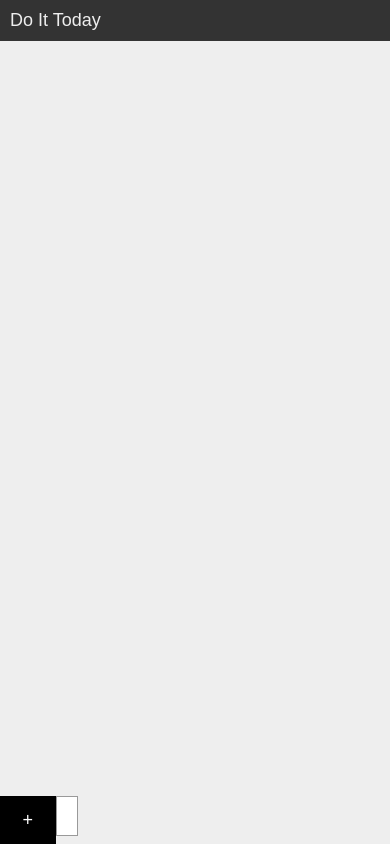
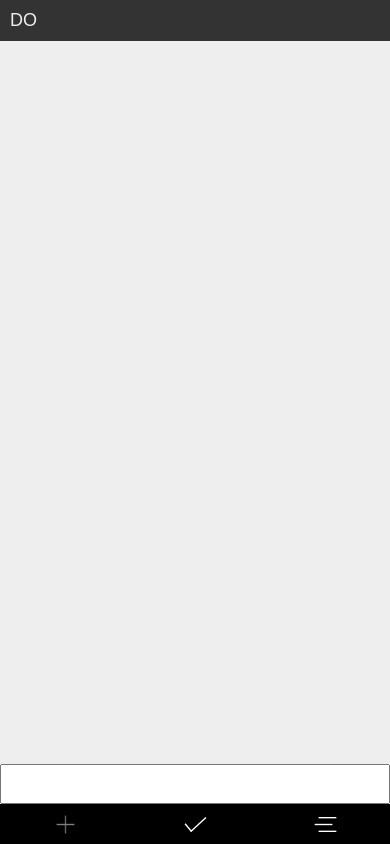
Before and after one commit to johannesmu/todolist, a plain HTML site: page index.html in a window 390 px wide. Drawn offline with Linux system fonts and the light colour scheme.

Commit message:
added new buttons and navbar at bottom

```diff
--- a/app.js
+++ b/app.js
@@ -1,11 +1,12 @@
 //to do list
 //globals
-
 //list of tasks
 var TaskList = [];
 
 $(document).ready(
 	function(){
+        //when app  loads, get the tasks from localstorage
+        loadTasks();
 		//when button clicked create new task if input
 		//is not empty
 		$("#add-button").on("click",function(){
@@ -35,8 +36,9 @@ $(document).ready(
 function getInput(){
     //get value of input
     var taskinput = $("#input").val();
+    console.log(taskinput);
     //if input is not empty
-    if(taskinput!=""){
+    if(taskinput!=""&&taskinput){
         //create task
         createTask(taskinput);
         //clear input
@@ -50,6 +52,8 @@ function createTask(name){
 	task.name = name;
 	task.status = "active";
 	TaskList.push(task);
+    //save tasks
+    saveTasks(TaskList);
 	renderTasks();
 	//return task;
 }
@@ -81,11 +85,11 @@ function updateTask(id,status){
 
 function sortTasks(arr){
     //sort array so done items move to the bottom
-    arr.sort(function(a,b){
-        if(a.status < b.status) return -1;
-        if(a.status > b.status) return 1;
-        return 0;
-    });
+//    arr.sort(function(a,b){
+//        if(a.status < b.status) return -1;
+//        if(a.status > b.status) return 1;
+//        return 0;
+//    });
 }
 function saveTasks(arr){
     tasks = JSON.stringify(TaskList);
@@ -99,7 +103,11 @@ function saveTasks(arr){
 
 function loadTasks(arr){
     try{
-        t = window.localStorage.getItem("tasks");
+        if(window.localStorage.length>0){
+            TaskList = JSON.parse(window.localStorage.getItem("tasks"));
+            //render
+            renderTasks();
+        }
     }
 	catch(err){
 		showAlert("we are sorry an error has occured");
--- a/index.html
+++ b/index.html
@@ -7,19 +7,21 @@
 	<body>
 		<div class="app-container">
 			<div class="title-bar">
-				<h1>Do It Today</h1>
+				<h1>DO</h1>
 				<div id="message"></div>
 			</div>
 			<div class="list-container">
 				<ul id="the-list"></ul>
 			</div>
+            <div class="input-box">
+                <input type="text" class="input">
+            </div>
 			<div class="input-bar">
-				<div class="button">
-					<button id="add-button">+</button>
+				<div class="container">
+					<button id="add-button" class="button"></button>
+                    <button id="hide-button" class="button"></button>
+                    <button id="dismiss-button" class="button"></button>
 				</div>
-                <div class="input-box">
-                    <input id="input" class="input" type="text" placeholder="new task">
-                </div>
 			</div>
 		</div>
 		<script src="jquery-2.1.3.min.js"></script>
--- a/style.css
+++ b/style.css
@@ -12,6 +12,10 @@ body{
 .app-container{
 	height: 100%;
 	position:relative;
+    padding:40px 0;
+    box-sizing: border-box;
+    overflow-y:auto;
+    overflow-x:hidden;
 }
 .title-bar{
 	position:fixed;
@@ -32,14 +36,14 @@ body{
 	height:0;
 	overflow: hidden;
 	transition:all 1s;
+    color:#000;
+    text-align: center;
 }
 #message.open{
 	height:20px;
 	padding: 10px;
 }
-.list-container{
-	padding-top:40px;
-}
+
 .list-container>ul{
 	margin: 0;
 	padding:0;
@@ -69,44 +73,52 @@ body{
 	float:right;
 }
 .input-bar{
-	position:fixed;
-	bottom:0;
-	left:0;
-	width:100%;
-	display: flex;
+    background-color:#000;
+    height: 40px;
+    position:fixed;
+    width:100%;
+    bottom:0;
+    left:0;
 }
 .input-bar>.container{
-	position:relative;
+	display: flex;
+    flex-direction: row;
+}
+.input-box{
+    width:100%;
+    height:40px;
+    position:fixed;
+    bottom:40px;
+    left:0;
+}
+.input{
+    display: inline-block;
+    box-sizing: border-box;
+    height:40px;
+    padding:5px;
+    font-size:20px;
+    width:100%;
 }
 .button{
     flex:1 0 0;
 	color:white;
-	background-color:black;
-}
-.button>button{
-	width:100%;
-	height: 48px;
-	display:inline-block;
-	border:0;
-	background-color:transparent;
-	font-size:18px;
-	color:white;
+    height:40px;
+    background-color:transparent;
+    background-position: center center;
+    background-size:30%;
+    background-repeat: no-repeat;
+    border:0;
 }
 .button:focus{
-	outline:0;
+    border-bottom:1px solid white;
+    outline:0;
 }
-.input-box{
-    flex:6 0 0;
+#add-button{
+    background-image:url("assets/dismiss-all_add-disabled.svg");
 }
-.input{
-	font-size:16px;
-	color:#666666;
-	outline:none;
-	border:1px solid #999999;
-	padding:10px;
-	transition:all 1s;
-    width:0px;
+#hide-button{
+    background-image: url("assets/dismiss-all_show-done-active.svg");
 }
-.input:focus{
-    width: 300px;
+#dismiss-button{
+    background-image:url("assets/dismiss-all_dismiss-al-active.svg");
 }
```
Also changed, not shown: app.min.js, assets/dismiss-all.svg (added), assets/dismiss-all_add-active.png (added), assets/dismiss-all_add-active.svg (added), assets/dismiss-all_add-disabled.png (added), assets/dismiss-all_add-disabled.svg (added), assets/dismiss-all_dismiss-al-active.png (added), assets/dismiss-all_dismiss-al-active.svg (added), assets/dismiss-all_show-done-active.png (added), assets/dismiss-all_show-done-active.svg (added), assets/dismiss-all_show-done-disabled.png (added), assets/dismiss-all_show-done-disabled.svg (added), 3 other files.
